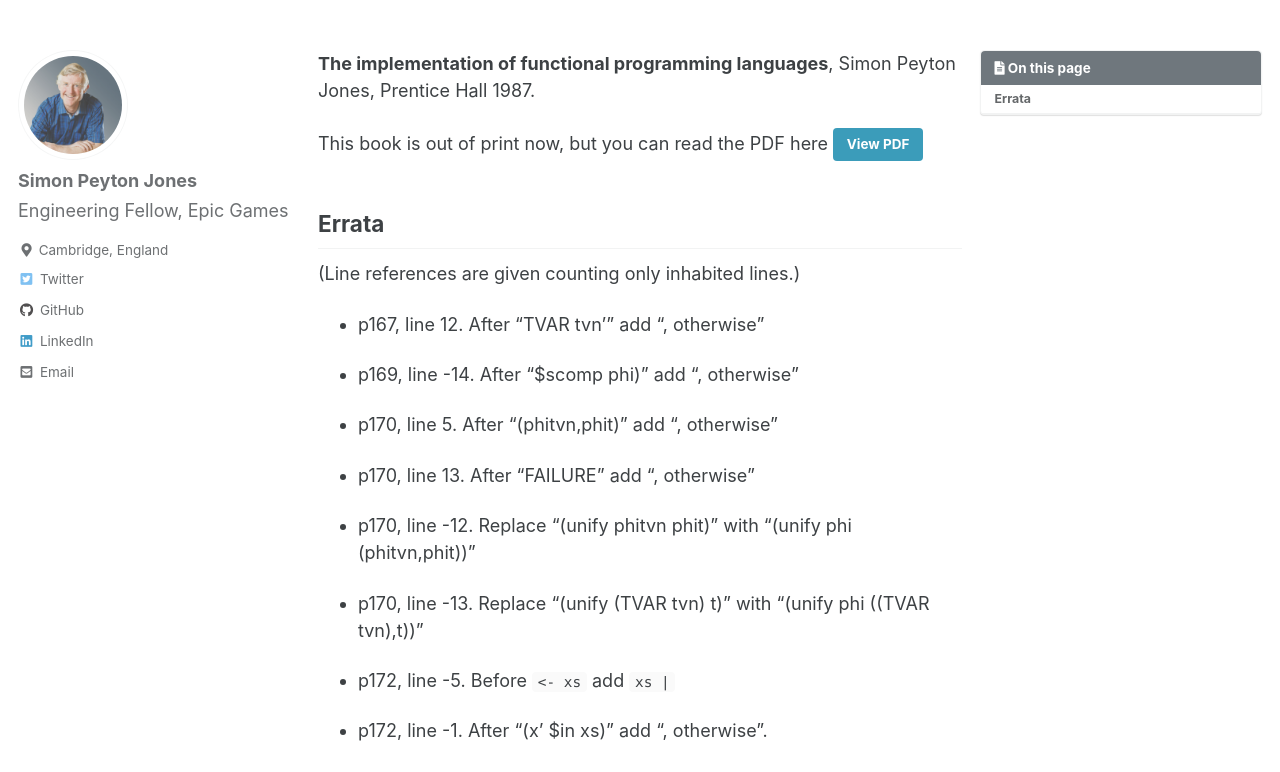
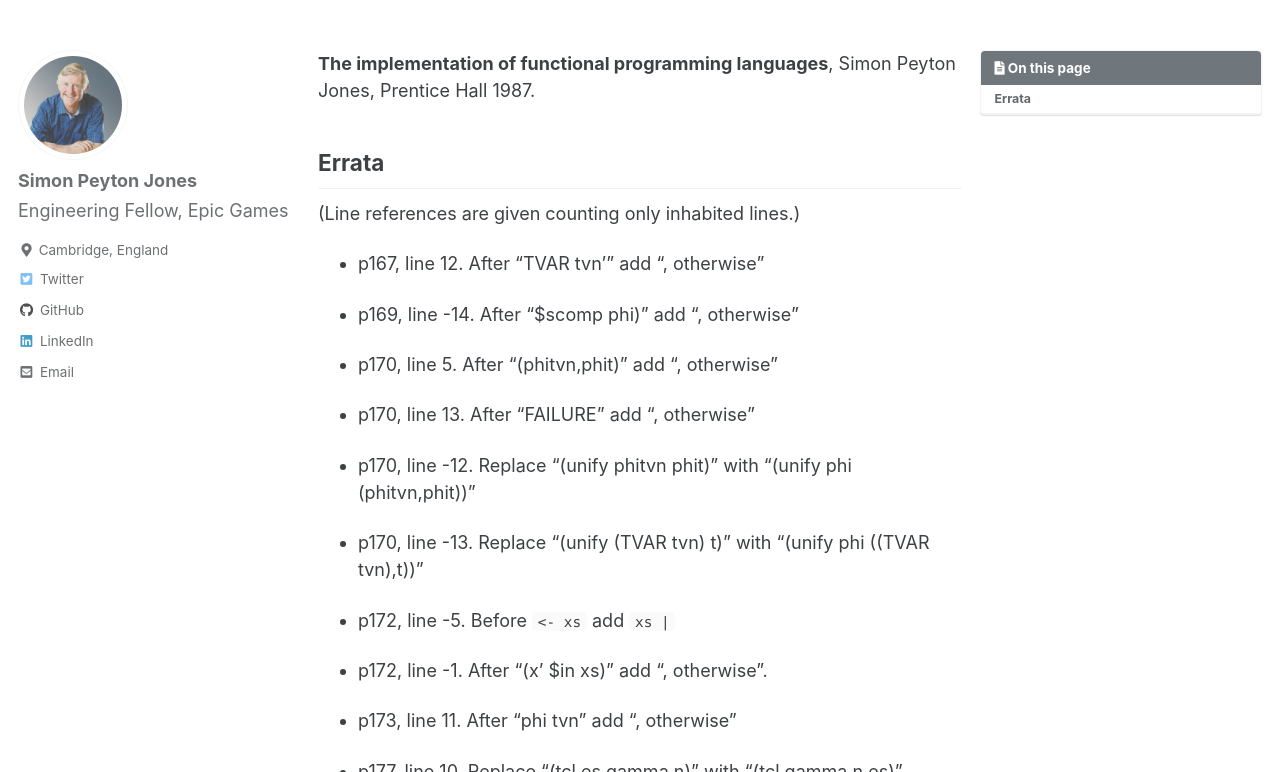
Before and after one commit to simonpj/www.peytonjones.org, a Jekyll site: the page built from _pages/slpj-book-1987.md, in a window 1280 px wide and 900 px high, scrolled down 344 px, cut to the strip 128-900 px from the top of the window. Built offline with Jekyll 4.4.1, drawn with Linux system fonts in a browser that asks for light colours; cached includes are drawn as plain includes.

Commit message:
Update slpj-book-1987.md

```diff
--- a/_pages/slpj-book-1987.md
+++ b/_pages/slpj-book-1987.md
@@ -14,9 +14,6 @@
 ---
 
 **The implementation of functional programming languages**, Simon Peyton Jones, Prentice Hall 1987.
-
-This book is out of print now, but you can read the PDF here
- [View PDF](../assets/pdfs/slpj-book-1987-full.pdf){: .btn .btn--info ..btn--large}
 
 ## Errata
 
```
